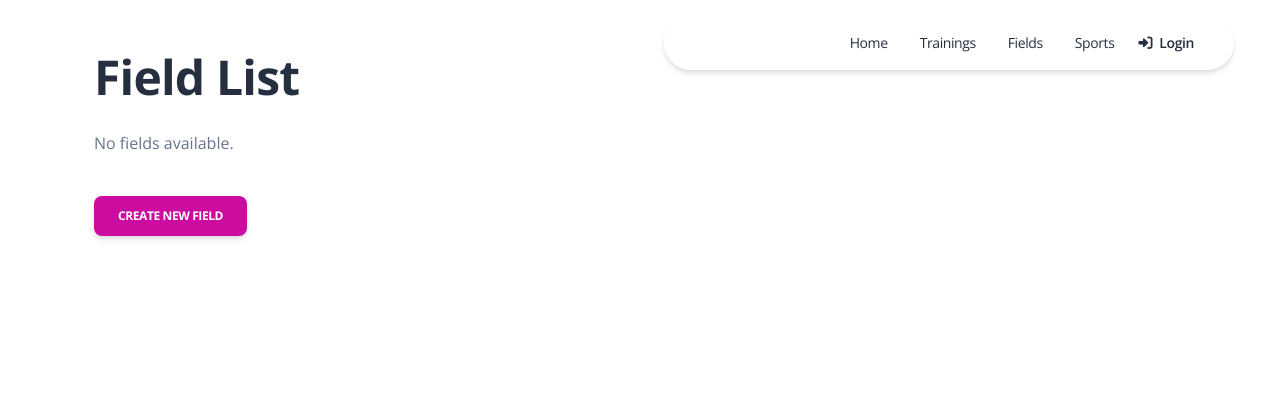
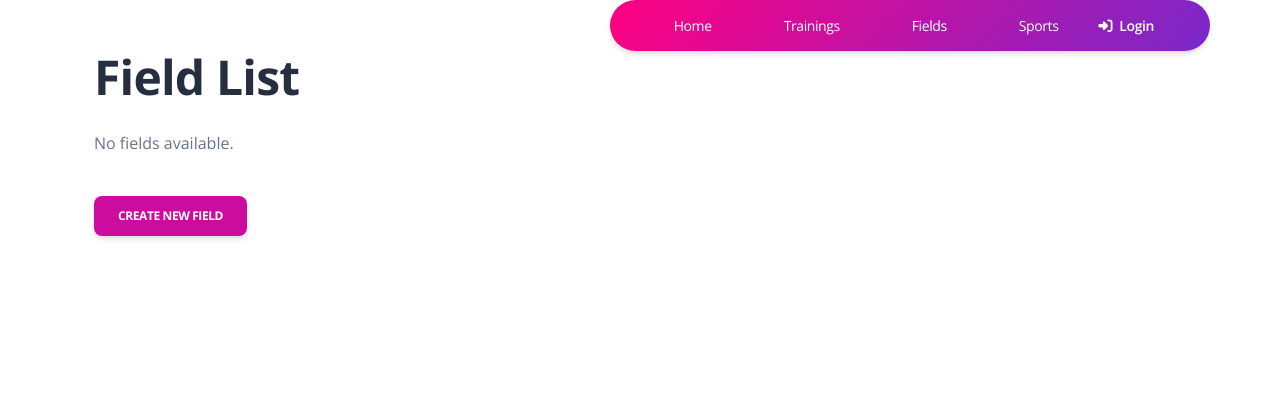
Before and after one commit to dpiuro/play-find, a Django app: page /fields/ in a window 1280 px wide. Shown: the top 420 px of the page. Run offline with Django 5.2, Linux system fonts and the light colour scheme; data that the repository does not hold is empty; some libraries are stand-ins or nearby versions.

Commit message:
Add new image to home page, updated footer, add color to navbar.

```diff
--- a/templates/includes/navigation.html
+++ b/templates/includes/navigation.html
@@ -1,8 +1,10 @@
 <div class="container position-sticky z-index-sticky top-0">
   <div class="row">
     <div class="col-12">
-      <nav class="navbar navbar-expand-lg bg-primary blur blur-rounded top-0 z-index-fixed shadow position-absolute my-3 py-2 start-50 end-0 mx-4" style="width: 50%;">
-        <div class="container-fluid d-flex justify-content-end">
+      <nav class="navbar navbar-expand-lg bg-gradient-primary text-white blur blur-rounded top-0 z-index-fixed shadow position-absolute my-0 py-0 start-30 end-0 mx-auto w-80">
+        <div class="container-fluid d-flex justify-content-between">
+          <div class="navbar-brand d-flex justify-content-center align-items-center w-100">
+
           <button class="navbar-toggler shadow-none ms-2" type="button" data-bs-toggle="collapse" data-bs-target="#navigation" aria-controls="navigation" aria-expanded="false" aria-label="Toggle navigation">
             <span class="navbar-toggler-icon mt-2">
               <span class="navbar-toggler-bar bar1"></span>
@@ -10,26 +12,26 @@
               <span class="navbar-toggler-bar bar3"></span>
             </span>
           </button>
-          <div class="collapse navbar-collapse pt-3 pb-2 py-lg-0" id="navigation">
+
+          <div class="collapse navbar-collapse pt-3 pb-2 py-lg-0 justify-content-end" id="navigation">
             <ul class="navbar-nav ms-auto">
-              <!-- Додаємо Home -->
-              <li class="nav-item mx-2">
-                <a class="nav-link ps-2" href="{% url 'home' %}">
+              <li class="nav-item mx-4">
+                <a class="nav-link ps-3 text-white" href="{% url 'home' %}">
                   Home
                 </a>
               </li>
-              <li class="nav-item mx-2">
-                <a class="nav-link ps-2" href="{% url 'training-list' %}">
+              <li class="nav-item mx-4">
+                <a class="nav-link ps-3 text-white" href="{% url 'training-list' %}">
                   Trainings
                 </a>
               </li>
-              <li class="nav-item mx-2">
-                <a class="nav-link ps-2" href="{% url 'field-list' %}">
+              <li class="nav-item mx-4">
+                <a class="nav-link ps-3 text-white" href="{% url 'field-list' %}">
                   Fields
                 </a>
               </li>
-              <li class="nav-item mx-2">
-                <a class="nav-link ps-2" href="{% url 'sport-list' %}">
+              <li class="nav-item mx-4">
+                <a class="nav-link ps-3 text-white" href="{% url 'sport-list' %}">
                   Sports
                 </a>
               </li>
@@ -37,7 +39,7 @@
                 <li class="nav-item ms-lg-auto">
                   <form method="post" action="{% url 'logout' %}">
                     {% csrf_token %}
-                      <button class="btn btn-link nav-link nav-link-icon me-2" type="submit" style="border: none; background: none;">
+                    <button class="btn btn-link nav-link nav-link-icon me-2 text-white" type="submit" style="border: none; background: none;">
                       <i class="fa fa-sign-out me-1"></i>
                       <p class="d-inline text-sm z-index-1 font-weight-bold" data-bs-toggle="tooltip" data-bs-placement="bottom" title="Logout">Logout</p>
                     </button>
@@ -45,13 +47,12 @@
                 </li>
               {% else %}
                 <li class="nav-item ms-lg-auto">
-                    <a class="nav-link nav-link-icon me-2" href="{% url 'login' %}">
+                  <a class="nav-link nav-link-icon me-2 text-white" href="{% url 'login' %}">
                     <i class="fa fa-sign-in me-1"></i>
                     <p class="d-inline text-sm z-index-1 font-weight-bold" data-bs-toggle="tooltip" data-bs-placement="bottom" title="Login">Login</p>
                   </a>
                 </li>
               {% endif %}
-
             </ul>
           </div>
         </div>
```
Also changed, not shown: sports/tests.py (+23 -0 lines), templates/home.html (+20 -10 lines). Lines whose indentation alone changed are shown as unchanged.
